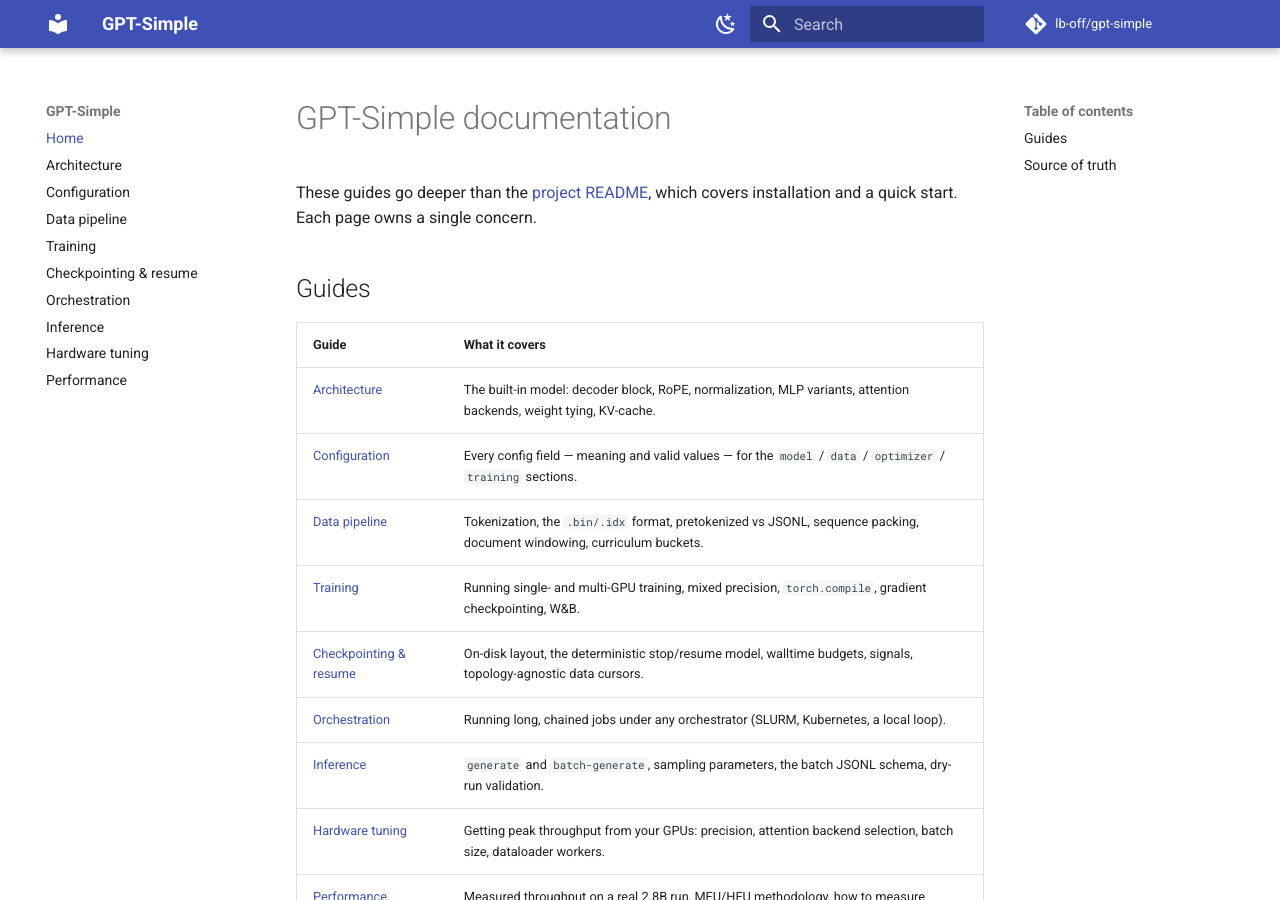
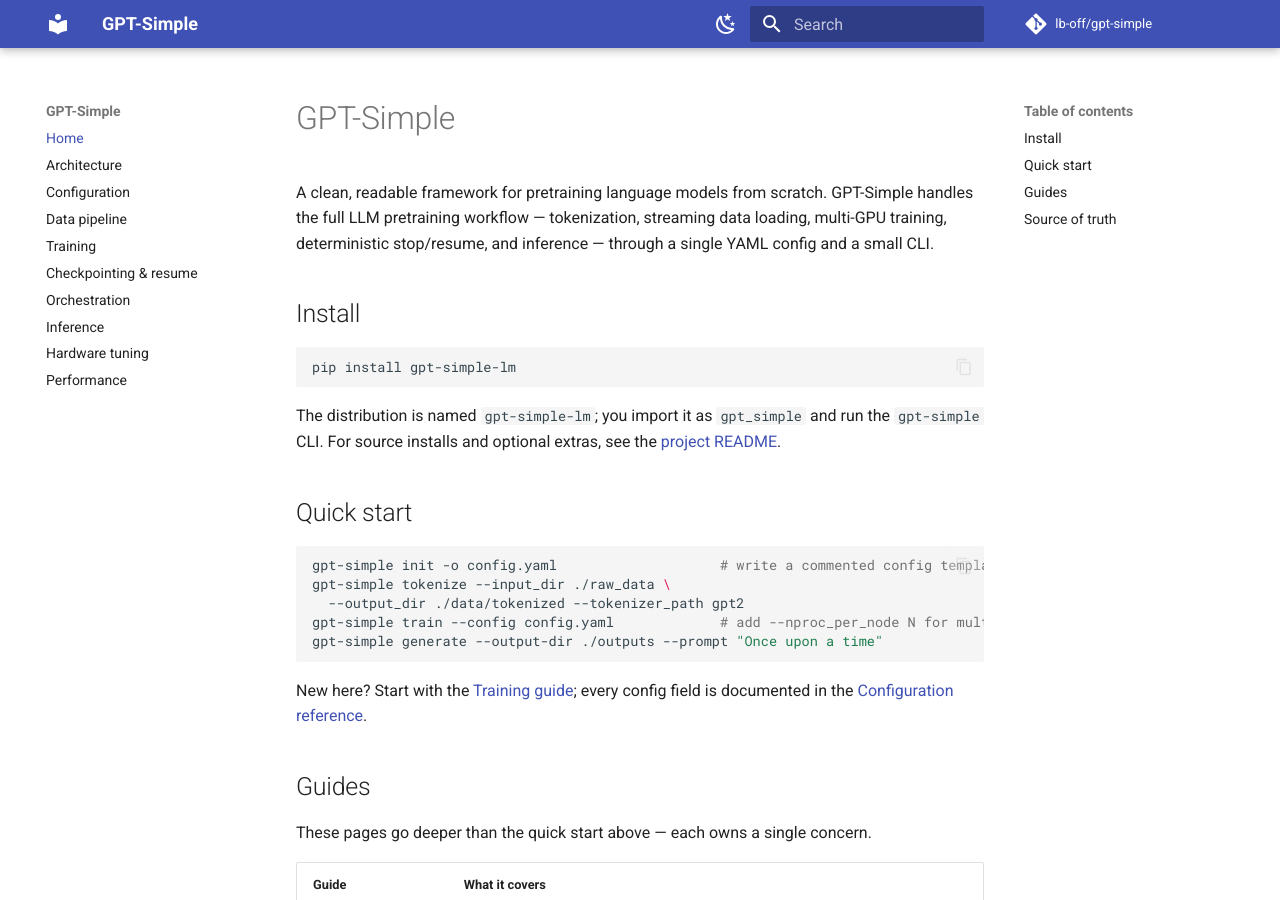
Before and after one commit to lb-off/gpt-simple, an MkDocs documentation site: the page built from docs/README.md, in a window 1280 px wide and 900 px high. Built offline with MkDocs 1.6.1 and Material for MkDocs 9.7.7, drawn with Linux system fonts in a browser that asks for light colours; comment, search, counter and statistics services are not loaded.

Commit message:
Make docs homepage a standalone landing page

````diff
--- a/docs/README.md
+++ b/docs/README.md
@@ -1,9 +1,36 @@
-# GPT-Simple documentation
+# GPT-Simple
 
-These guides go deeper than the [project README](https://github.com/lb-off/gpt-simple/blob/main/README.md), which
-covers installation and a quick start. Each page owns a single concern.
+A clean, readable framework for pretraining language models from scratch.
+GPT-Simple handles the full LLM pretraining workflow — tokenization, streaming
+data loading, multi-GPU training, deterministic stop/resume, and inference —
+through a single YAML config and a small CLI.
+
+## Install
+
+```bash
+pip install gpt-simple-lm
+```
+
+The distribution is named `gpt-simple-lm`; you import it as `gpt_simple` and run
+the `gpt-simple` CLI. For source installs and optional extras, see the
+[project README](https://github.com/lb-off/gpt-simple/blob/main/README.md).
+
+## Quick start
+
+```bash
+gpt-simple init -o config.yaml                    # write a commented config template
+gpt-simple tokenize --input_dir ./raw_data \
+  --output_dir ./data/tokenized --tokenizer_path gpt2
+gpt-simple train --config config.yaml             # add --nproc_per_node N for multi-GPU
+gpt-simple generate --output-dir ./outputs --prompt "Once upon a time"
+```
+
+New here? Start with the [Training guide](training.md); every config field is
+documented in the [Configuration reference](configuration.md).
 
 ## Guides
+
+These pages go deeper than the quick start above — each owns a single concern.
 
 | Guide | What it covers |
 | ----- | -------------- |
````
